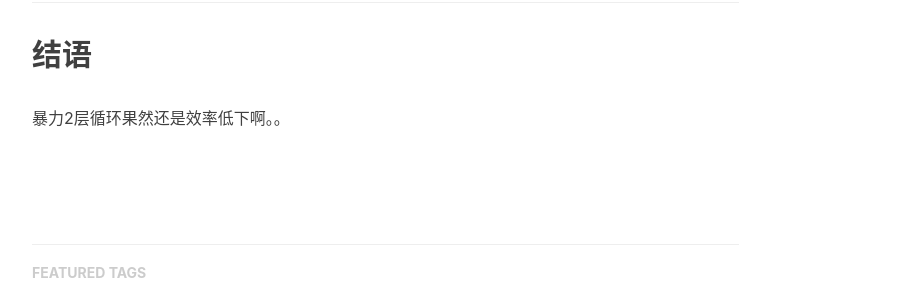
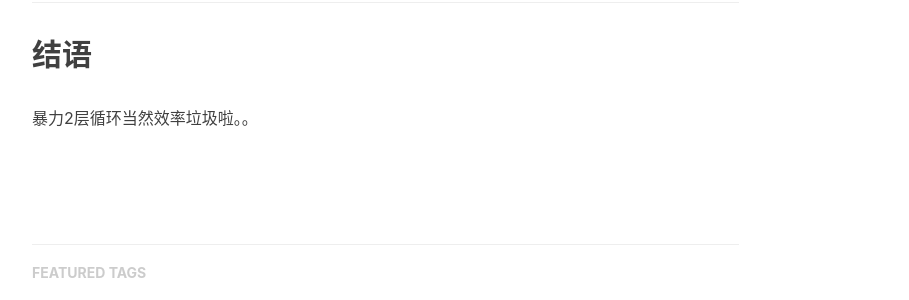
Before and after one commit to LeeHW-THU/LeeHW-TW.github.io, a Jekyll site: the page built from _posts/2019-02-12-LeetCode_1.markdown, in a window 1280 px wide and 900 px high, scrolled down 1834 px. Shown: the part 257-557 px from the top of the window, without its empty margins (233-1142 px from the left). Built offline with Jekyll 4.4.1, drawn with Linux system fonts in a browser that asks for light colours; nearby versions of some CDN libraries; comment, search, counter and statistics services are not loaded.

Commit message:
Update 2019-02-12-LeetCode_1.markdown

```diff
--- a/_posts/2019-02-12-LeetCode_1.markdown
+++ b/_posts/2019-02-12-LeetCode_1.markdown
@@ -76,4 +76,4 @@ public:
 
 ## 结语
 
-暴力2层循环果然还是效率低下啊。。
+暴力2层循环当然效率垃圾啦。。
```
